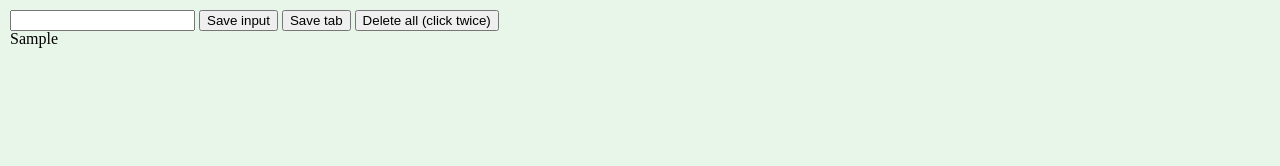
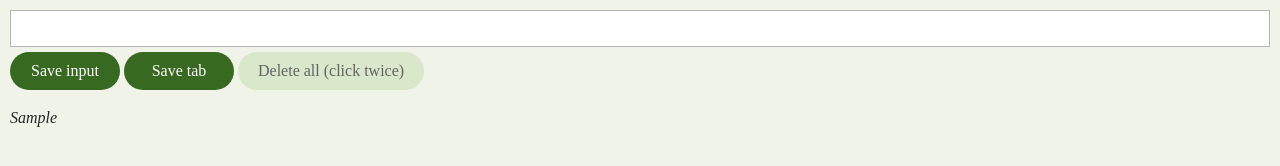
Before and after one commit to denyshutsal/chrome-extension, a browser extension: page index.html in a window 1280 px wide. Both pictures are taken after typing "Sample" into the empty fields and a click on the button "Save input". Drawn offline with Linux system fonts and the light colour scheme.

Commit message:
fix: adjust styles

```diff
--- a/style.css
+++ b/style.css
@@ -7,6 +7,52 @@
 body {
   margin: 0;
   padding: 10px;
-  background-color: #e8f5e9;
+  min-width: 450px;
+  background-color: hsl(76, 31%, 93%);
+  color: hsl(0, 0%, 15%);
   overflow: hidden;
 }
+
+input {
+  width: 100%;
+  padding: 10px;
+  border: 1px solid hsl(0, 0%, 71%);
+  margin-bottom: 5px;
+}
+
+button {
+  min-width: 110px;
+  padding: 10px 20px;
+  font-family: inherit;
+  font-style: normal;
+  font-weight: normal;
+  font-size: inherit;
+  line-height: normal;
+  color: hsl(0, 0%, 100%);
+  background-color: hsl(101, 54%, 27%);
+  border: none;
+  border-radius: 20px;
+  cursor: pointer;
+}
+
+#delete-btn {
+  background-color: hsl(90, 37%, 85%);
+  color: hsl(0, 0%, 39%);
+}
+
+#ul-el {
+  margin-top: 20px;
+  list-style: none;
+}
+
+li:not(:last-child) {
+  margin-bottom: 5px;
+}
+
+a {
+  color: hsl(98, 39%, 42%);
+}
+
+.italic {
+  font-style: italic;
+}
```
